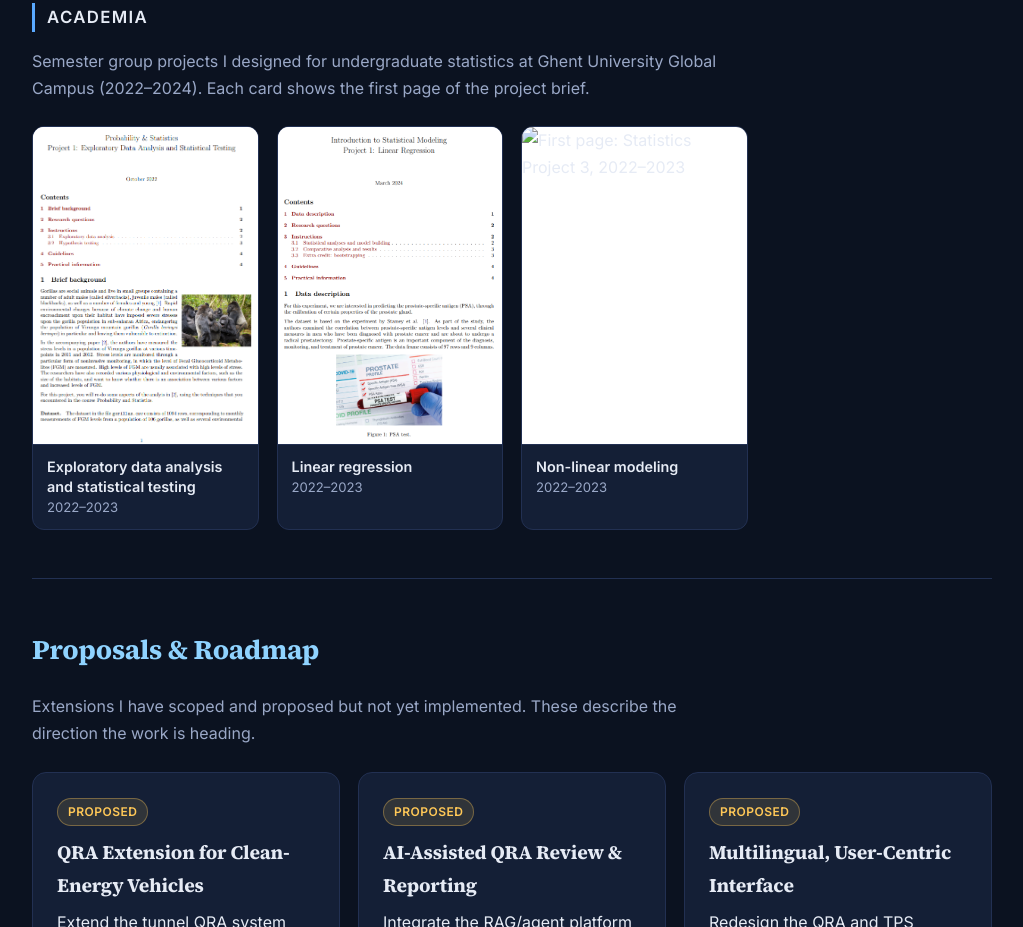
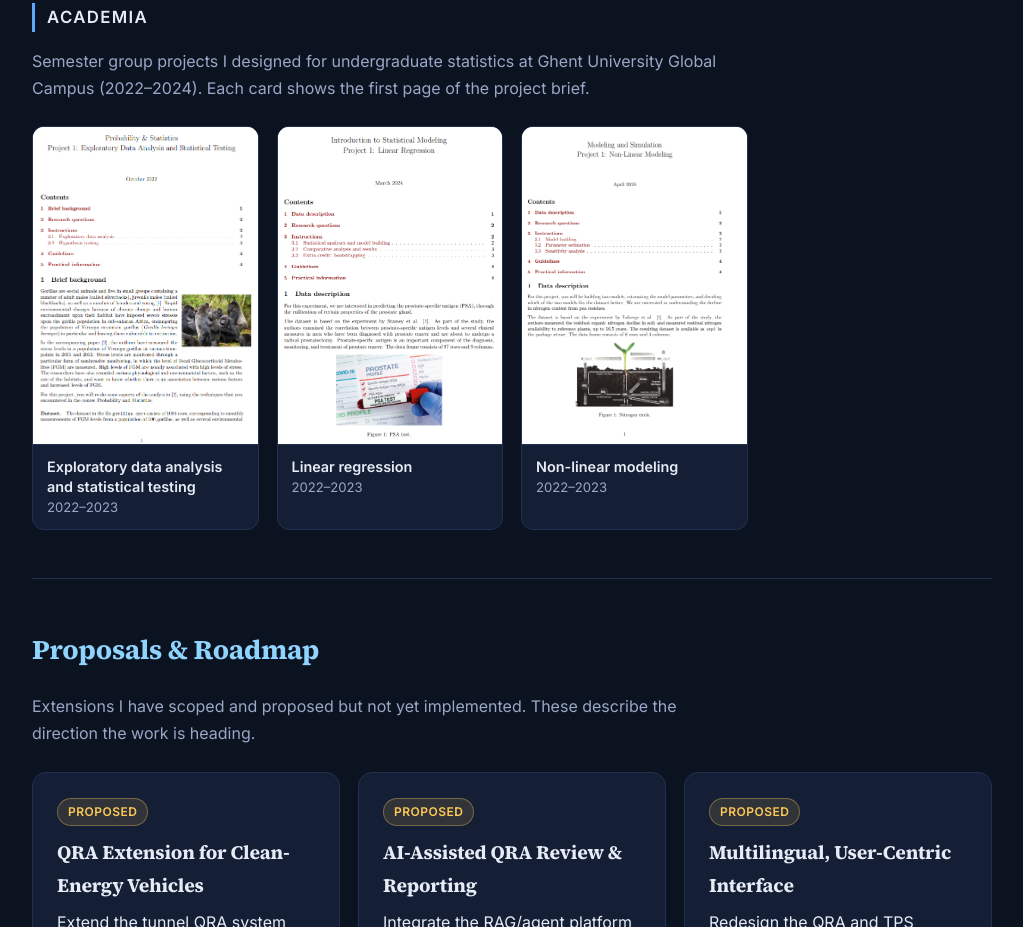
Before and after one commit to abiodun-devs/abiodun-devs.github.io, a plain HTML site: page index.html in a window 1280 px wide. Shown: the part 3659-4586 px from the top of the page, without its empty margins (128-1151 px from the left). Drawn offline with Linux system fonts and the light colour scheme.

Commit message:
Update index.html

```diff
--- a/index.html
+++ b/index.html
@@ -368,7 +368,7 @@
         </figure>
 
         <figure class="pdf-card">
-          <img src="Non-linear modeling.png" alt="First page: Statistics Project 3, 2022–2023">
+          <img src="previews/Non-linear modeling.png" alt="First page: Statistics Project 3, 2022–2023">
           <figcaption><strong>Non-linear modeling</strong><span>2022–2023</span></figcaption>
         </figure>
 
```
